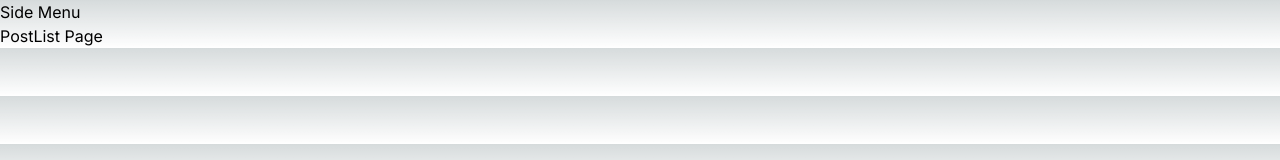
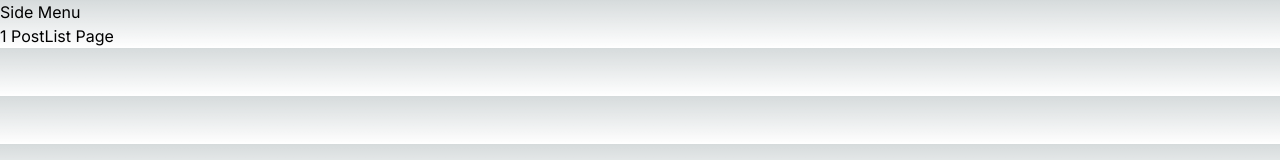
Before and after one commit to yymin1022/Blog_LR, a Next.js app: page /1 in a window 1280 px wide. Shown: the top 160 px of the page. Built offline with nearby package versions, Linux system fonts and the light colour scheme.

Commit message:
Update PostList Page : Added type Params

```diff
--- a/src/app/[type]/page.tsx
+++ b/src/app/[type]/page.tsx
@@ -1,7 +1,11 @@
-export default function PostList() {
+export default function PostList(
+    { params }: { params: { type: string } }
+) {
     return (
         <div>
-            PostList Page
+            {
+                `${params.type} PostList Page`
+            }
         </div>
     );
 }
```
